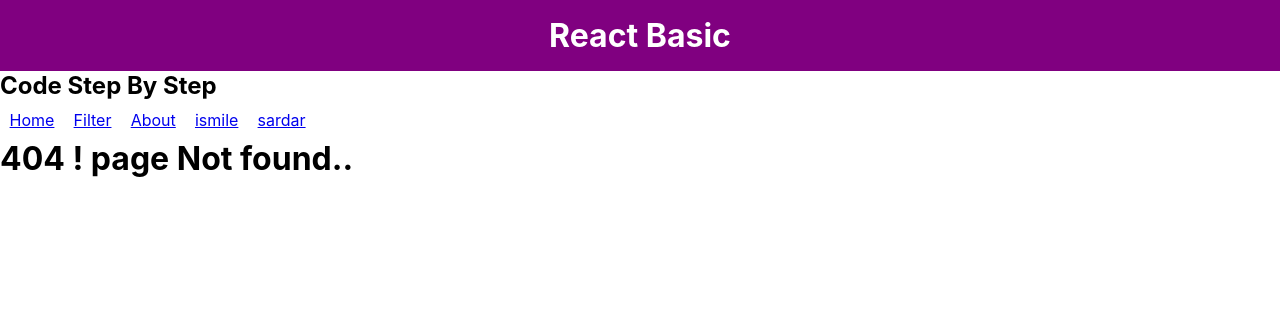
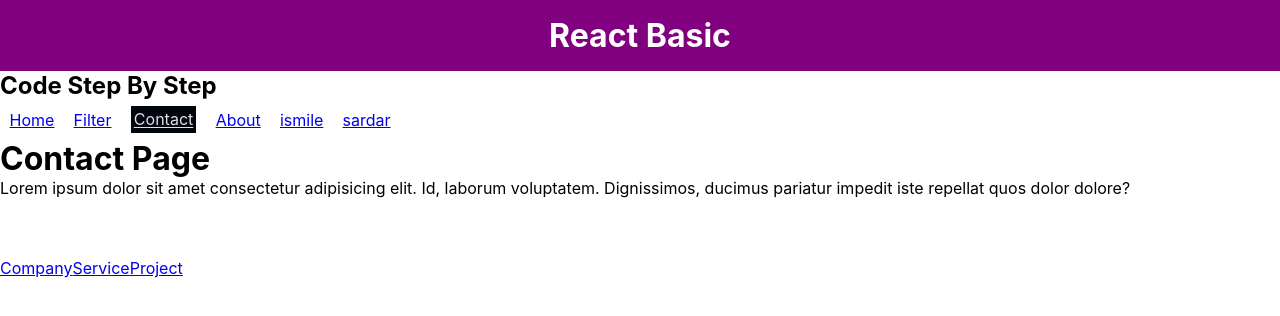
Before and after one commit to ismailsardar/react_2, a React (Create React App) app in the folder my-selfs/: page /contact in a window 1280 px wide. Before the commit this address had no page. Shown: the top 316 px of the page. Built offline with nearby package versions, Linux system fonts and the light colour scheme.

Commit message:
Nested Routing

```diff
--- /dev/null
+++ b/my-selfs/src/components/code_stye_By_stye/nestedRouting/Page1.js
@@ -0,0 +1,12 @@
+import React from 'react'
+
+const Page1 = () => {
+  return (
+    <div>
+        <h2>Company</h2>
+        <p>Lorem ipsum, dolor sit amet consectetur adipisicing elit. Commodi, recusandae!</p>
+    </div>
+  )
+}
+
+export default Page1
--- /dev/null
+++ b/my-selfs/src/components/code_stye_By_stye/nestedRouting/Page2.js
@@ -0,0 +1,12 @@
+import React from 'react'
+
+const Page2 = () => {
+  return (
+    <div>
+        <h2>Service</h2>
+        <p>Lorem ipsum dolor sit amet consectetur adipisicing elit. Ab, non!</p>
+    </div>
+  )
+}
+
+export default Page2
--- /dev/null
+++ b/my-selfs/src/components/code_stye_By_stye/nestedRouting/Page3.js
@@ -0,0 +1,12 @@
+import React from 'react'
+
+const Page3 = () => {
+  return (
+    <div>
+        <h2>Project</h2>
+        <p>Lorem ipsum dolor sit amet consectetur adipisicing elit. Numquam, dolorum.</p>
+    </div>
+  )
+}
+
+export default Page3
--- /dev/null
+++ b/my-selfs/src/components/code_stye_By_stye/pages/Contact.js
@@ -0,0 +1,18 @@
+import React from 'react'
+import { NavLink, Outlet } from 'react-router-dom'
+
+const Contact = () => {
+  return (
+    <div>
+        <h1>Contact Page</h1>
+        <p>Lorem ipsum dolor sit amet consectetur adipisicing elit. Id, laborum voluptatem. Dignissimos, ducimus pariatur impedit iste repellat quos dolor dolore?</p>
+        <br /><br /><br />
+        <NavLink to="company" >Company</NavLink>
+        <NavLink to="service" >Service</NavLink>
+        <NavLink to="project" >Project</NavLink>
+        <Outlet />
+    </div>
+  )
+}
+
+export default Contact
--- a/my-selfs/src/components/code_stye_By_stye/pages/Filter.js
+++ b/my-selfs/src/components/code_stye_By_stye/pages/Filter.js
@@ -5,8 +5,8 @@ const Filter = () => {
     const [searchDatas, setSearchDatas] = useSearchParams();
     const [searchDatas1, setSearchDatas1] = useSearchParams();
 
-    // console.warn(searchDatas.get("age"))
-    // console.warn(searchDatas1.get("name"))
+    console.warn(searchDatas.get("age"))
+    console.warn(searchDatas1.get("name"))
 
   return (
     <div>
--- a/my-selfs/src/components/code_stye_By_stye/routes/DemoRouts.js
+++ b/my-selfs/src/components/code_stye_By_stye/routes/DemoRouts.js
@@ -1,6 +1,10 @@
 import React from 'react'
 import {BrowserRouter, Navigate, Route, Routes} from 'react-router-dom'
+import Page1 from '../nestedRouting/Page1'
+import Page2 from '../nestedRouting/Page2'
+import Page3 from '../nestedRouting/Page3'
 import About from '../pages/About'
+import Contact from '../pages/Contact'
 import Filter from '../pages/Filter'
 import Home from '../pages/Home'
 import Page404 from '../pages/Page404'
@@ -18,6 +22,12 @@ const DemoRouts = () => {
 
             <Route path='/filter' element={<Filter />} />
 
+            <Route path='/contact/' element={<Contact />} >
+              <Route path='company' element={<Page1 />} />
+              <Route path='service' element={<Page2 />} />
+              <Route path='project' element={<Page3 />} />
+            </Route>
+
             {/* params routing */}
             <Route path='/user/:name' element={<User />} />
             {/* params routing end */}
--- a/my-selfs/src/components/code_stye_By_stye/routes/nav/NavDemo.js
+++ b/my-selfs/src/components/code_stye_By_stye/routes/nav/NavDemo.js
@@ -11,6 +11,9 @@ const NavDemo = () => {
         </li>
         <li>
           <NavLink to="/filter">Filter</NavLink>
+        </li>
+        <li>
+          <NavLink to="/contact">Contact</NavLink>
         </li>
         <li>
         {/* <Link to="/about">About</Link> */}
```
